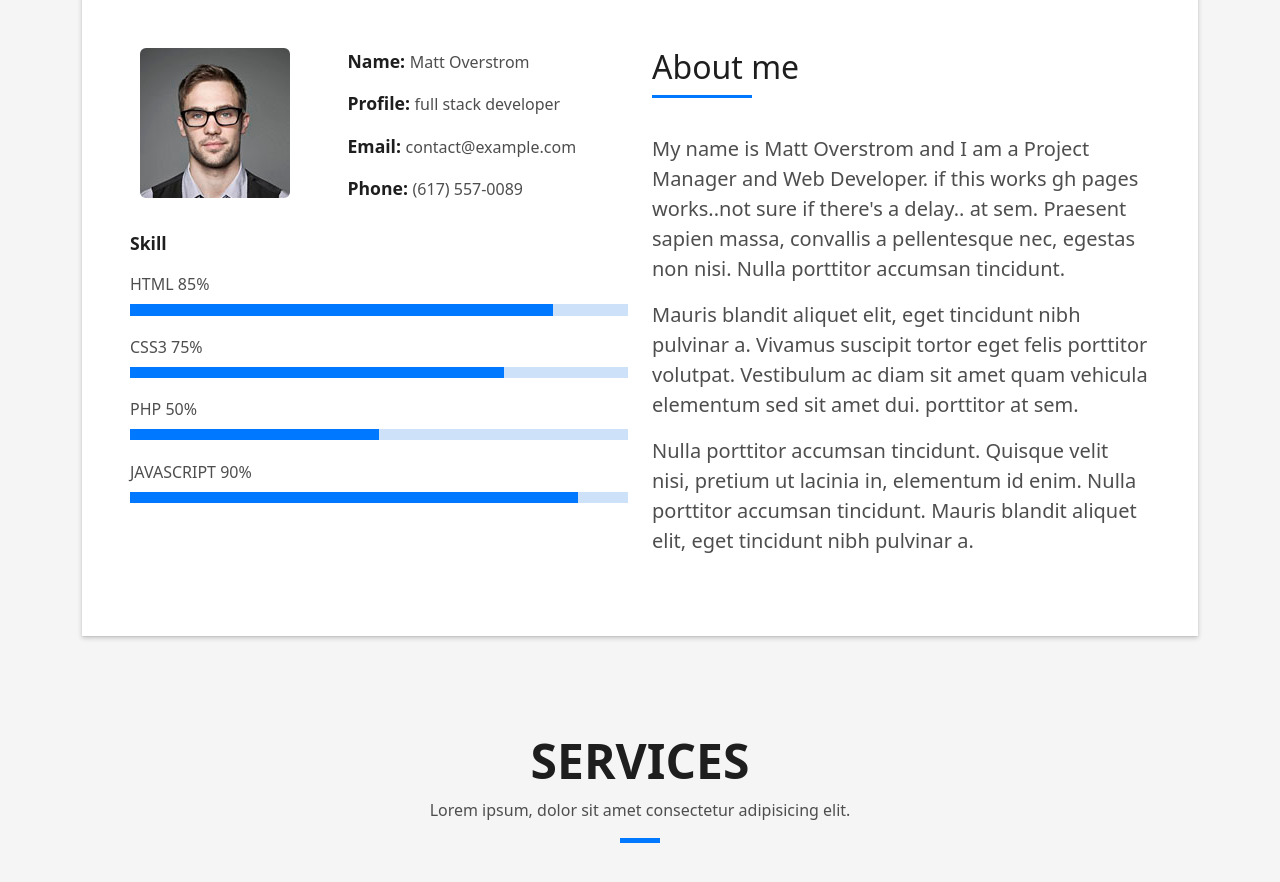
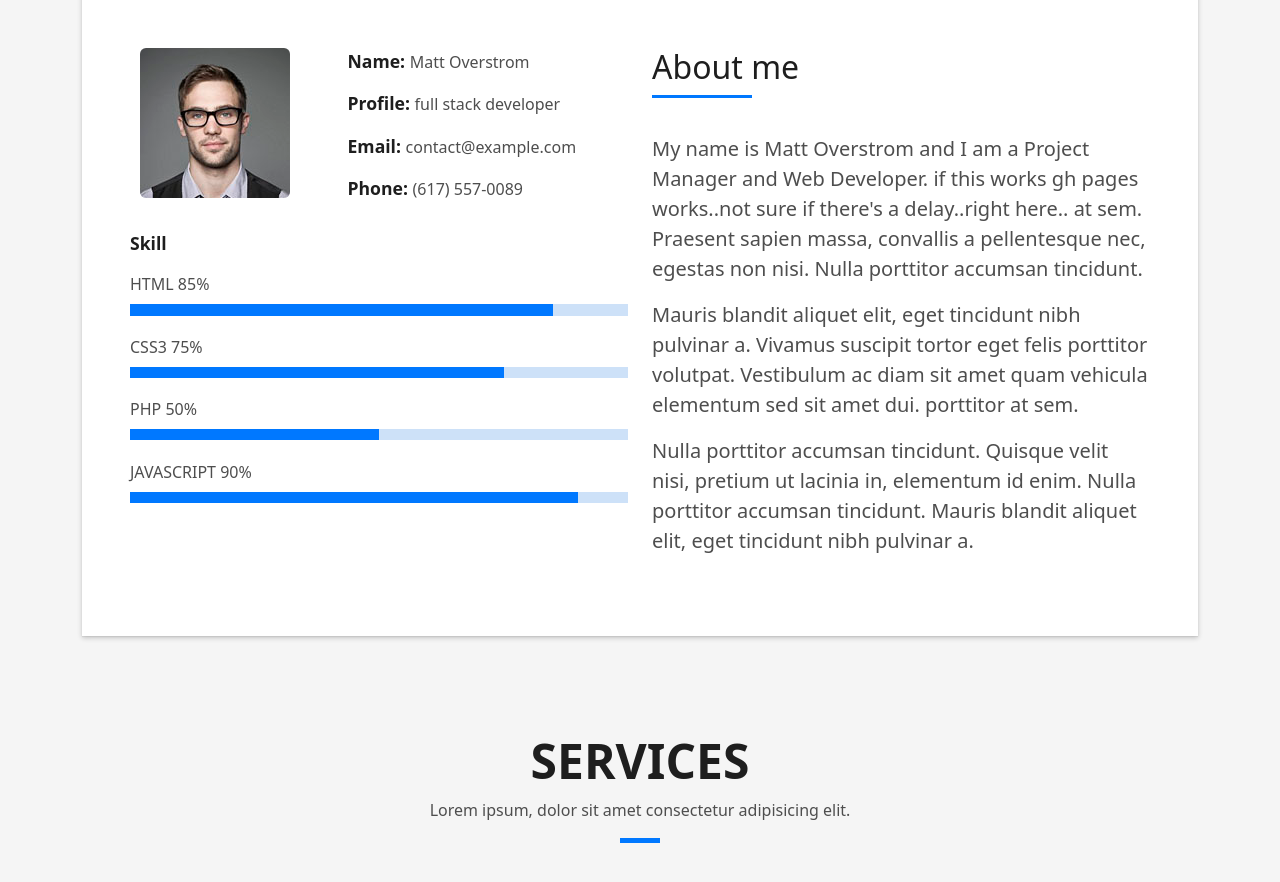
Before and after one commit to mattoverstrom/devfolio, a plain HTML site: page index.html in a window 1280 px wide. Shown: the part 880-1762 px from the top of the page. Drawn offline with Linux system fonts and the light colour scheme.

Commit message:
testing live site

```diff
--- a/index.html
+++ b/index.html
@@ -141,7 +141,7 @@
                       </h5>
                     </div>
                     <p class="lead">
-                      My name is Matt Overstrom and I am a Project Manager and Web Developer. if this works gh pages works..not sure if there's a delay..
+                      My name is Matt Overstrom and I am a Project Manager and Web Developer. if this works gh pages works..not sure if there's a delay..right here..
                       at sem. Praesent sapien massa, convallis a pellentesque nec, egestas non nisi. Nulla
                       porttitor accumsan tincidunt.
                     </p>
```
